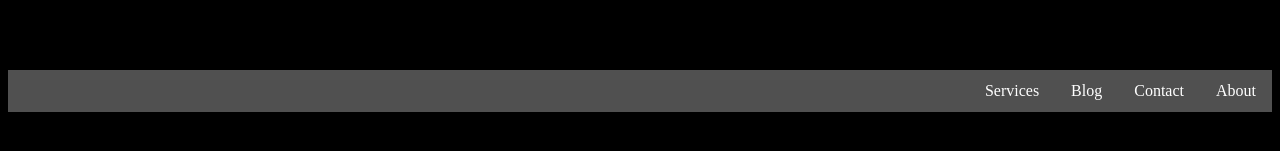
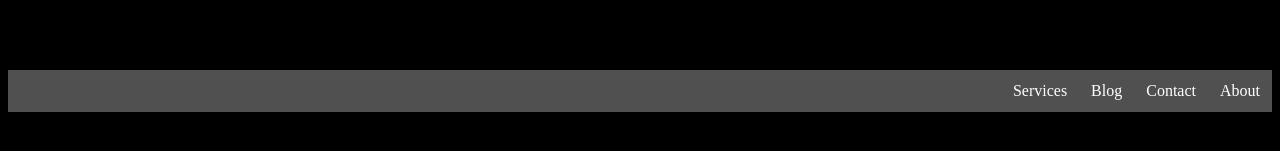
Before and after one commit to Dtlvoigt/PerformanceOregon, a plain HTML site: page index.html in a window 1280 px wide. Shown: the part 423-574 px from the top of the page. Drawn offline with Linux system fonts and the light colour scheme.

Commit message:
Lowered navigation button padding

```diff
--- a/css/styles.css
+++ b/css/styles.css
@@ -25,7 +25,7 @@ body {
     display: block;
     color: white;
     text-align: center;
-    padding: 12px 16px;
+    padding: 12px 12px;
     text-decoration: none;
     float: right;
     /*background-color: #5a5a5a;*/
```
